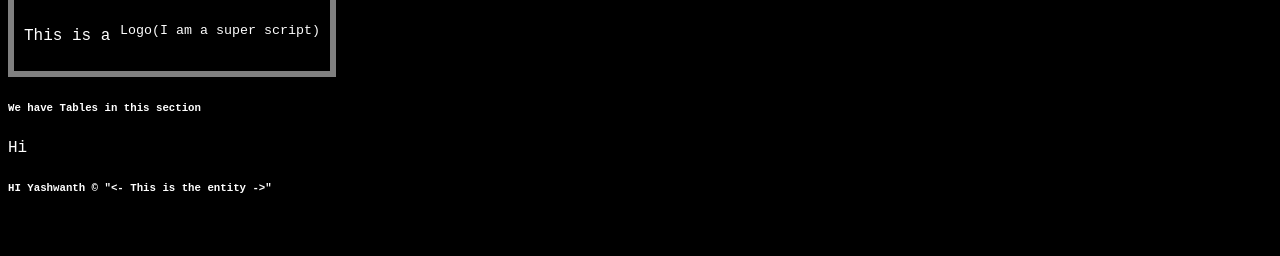
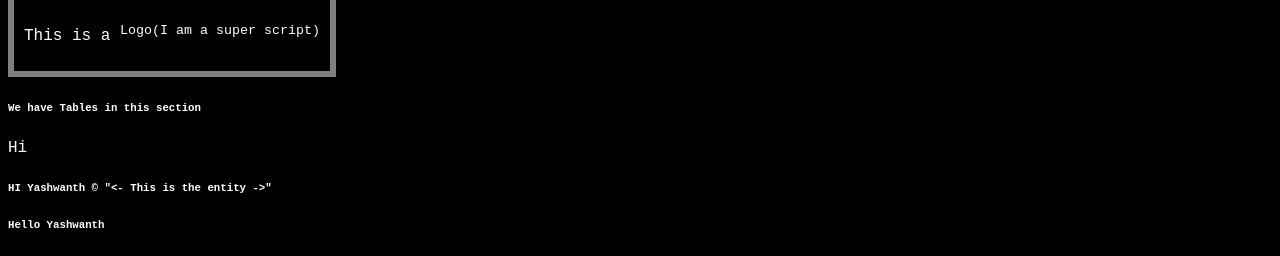
Before and after one commit to yashwanth-sharma/JsPractice, a plain HTML site: page index.html in a window 1280 px wide. Shown: the part 1155-1411 px from the top of the page. Before the commit the page ends 1374 px from the top, so only its background shows below. Drawn offline with Linux system fonts and the light colour scheme.

Commit message:
Checking the H6 tag

```diff
--- a/index.html
+++ b/index.html
@@ -73,6 +73,7 @@
     </section>
 
     <h6>HI Yashwanth &copy; "&lt;- This is the entity -&gt;"</h6>
+    <h6>Hello Yashwanth</h6>
 </main>
 </body>
 </html>
```
